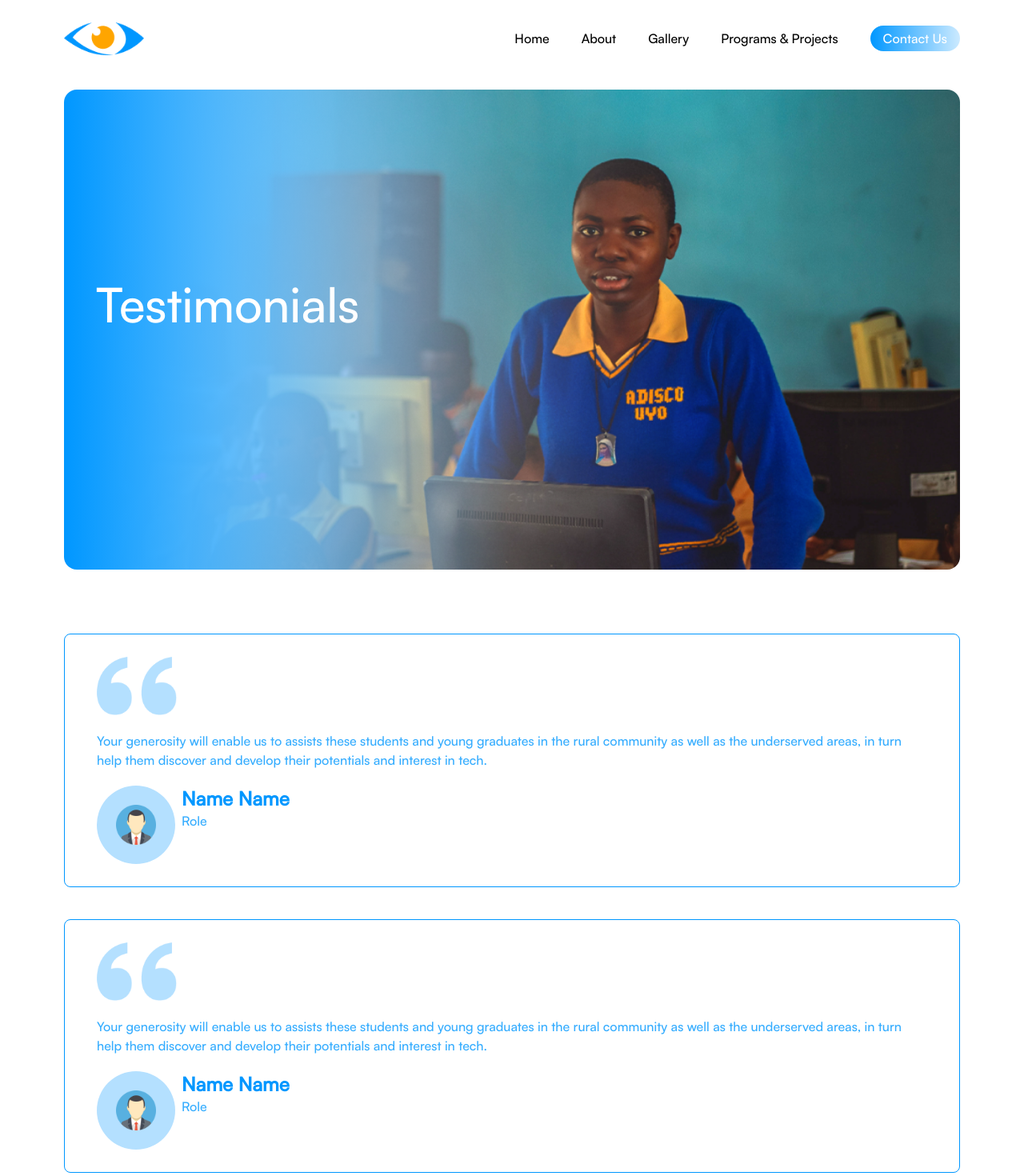
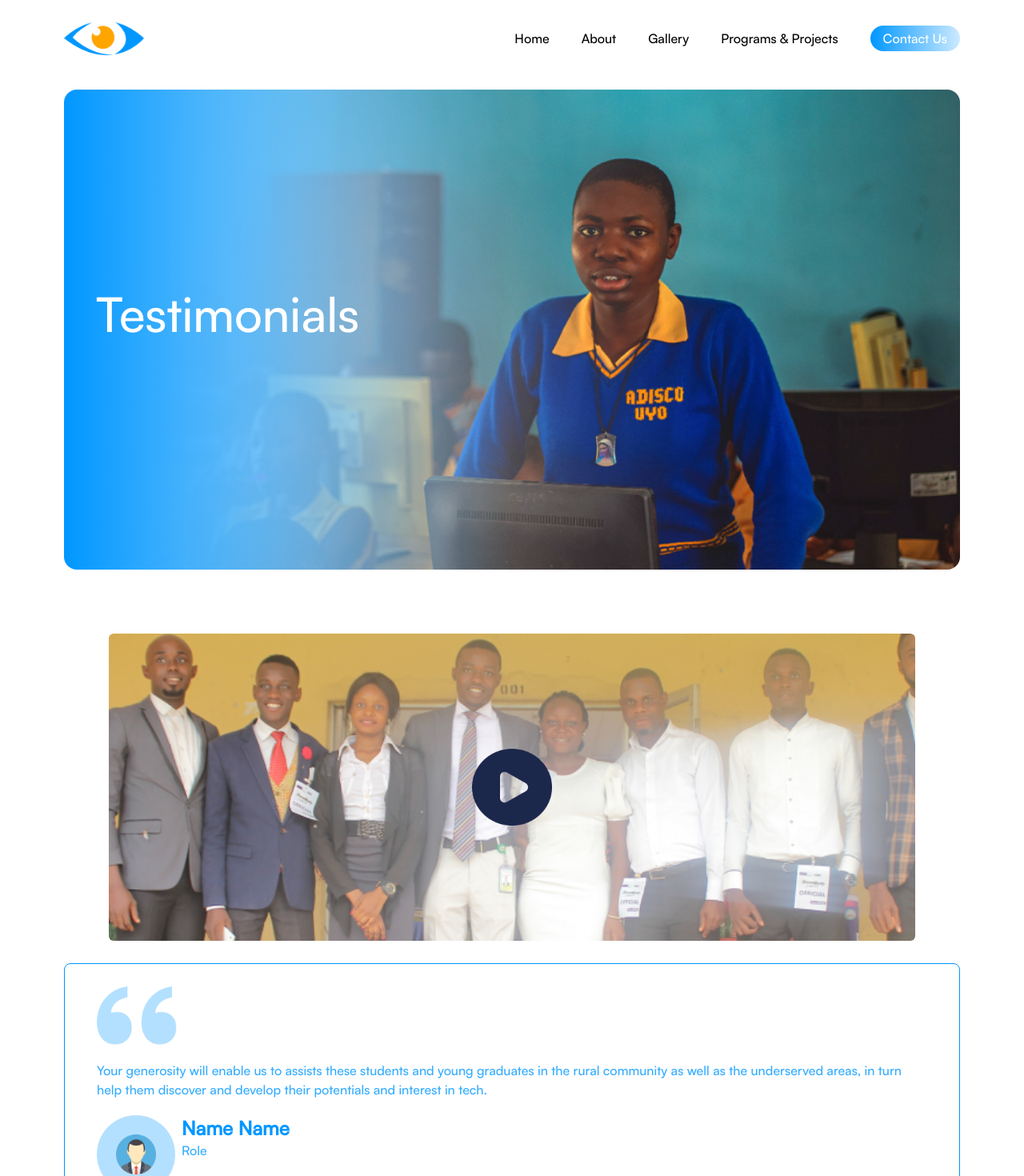
Before and after one commit to Austinobravo/seep, a Next.js app: page /testimonials in a window 1280 px wide. Shown: the top 1470 px of the page at 80% size. Built offline with nearby package versions, Linux system fonts and the light colour scheme.

Commit message:
Added testimonials video

```diff
--- a/app/(gallery)/gallery/_components/Gallery.tsx
+++ b/app/(gallery)/gallery/_components/Gallery.tsx
@@ -18,7 +18,7 @@ const ImagesOf2019 = [
     {
         first: '',
         second: '/images/Frame 52.png',
-        third: '/images/SEEP_23 1.png'
+        third: '/images/SEEP_231.png'
     },
 
 ]
--- a/app/(seep)/seep/_components/Beneficiaries.tsx
+++ b/app/(seep)/seep/_components/Beneficiaries.tsx
@@ -38,17 +38,17 @@ const Beneficiaries = () => {
             {/* ))} */}
             <div className='seep-bg-color bg-center bg-cover bg-no-repeat relative h-80 w-full rounded-lg' style={{backgroundImage : `url(${occasions[currentImageIndex].image})`}}>
               <div className='bg-gradient-to-t from-[#0097FF] h-80 via-transparent to-transparent'>
-                <div className='flex justify-between items-center pt-24 px-5'>
-                  <ChevronLeft color='white' size={45} onClick={DecrementIndex} className='cursor-pointer'/>
+                <div className='flex justify-between items-center pt-24 md:px-5 px-2'>
+                  <ChevronLeft color='white' size={45} onClick={DecrementIndex} className='cursor-pointer'/ >
                   <ChevronRight color='white' size={45} onClick={IncrementIndex} className='cursor-pointer'/>
                 </div>
-                <div className='bottom-10 absolute px-10 w-full'>
+                <div className='bottom-10 absolute md:px-10 px-3 w-full'>
                   <div>
                     <p className='text-white font-bold text-xl'>{occasions[currentImageIndex].title}</p>
                   </div>
                   <div className='flex justify-between items-center'>
-                    <Image src={`/images/seep_logo.png`} width={100} height={100} alt='seep logo'/>
-                    <Image src={`/images/logo.png`} width={100} height={100} alt='logo'/>
+                    <Image src={`/images/seep_logo.png`} width={100} height={100} alt='seep logo' className='md:w-28 w-20'/>
+                    <Image src={`/images/logo.png`} width={100} height={100} alt='logo' className='md:w-28 w-20'/>
                   </div>
 
                 </div>
--- a/app/(testimonials)/testimonials/_components/TestimonialHero.tsx
+++ b/app/(testimonials)/testimonials/_components/TestimonialHero.tsx
@@ -3,10 +3,10 @@ import React from 'react'
 
 const TestimonialHero = () => {
   return (
-    <section className='md:px-20 px-10 space-y-10'>
+    <section className='md:px-20 px-10 '>
         <FadeInSection direction={`up`}>
             <div className='w-full bg-cover md:bg-right-top bg-center h-[600px] rounded-2xl text-white' style={{backgroundImage: `url(/images/mission_2.png)`}}>
-                <div className='bg-gradient-to-r from-[#0097FF] via-transparent to-transparent h-[600px] rounded-2xl flex flex-col md:pl-10 pl-5 md:justify-center justify-end pb-16 space-y-5'>
+                <div className='bg-gradient-to-r from-[#0097FF] via-transparent to-transparent h-[600px] rounded-2xl flex flex-col md:pl-10 pl-5 md:justify-center justify-end pb-10 space-y-5'>
                     <h1 className='md:text-6xl text-3xl  leading-relaxed md:w-[600px]'>Testimonials</h1>
                 </div>
             </div>
--- a/app/(testimonials)/testimonials/_components/TestimonialSection.tsx
+++ b/app/(testimonials)/testimonials/_components/TestimonialSection.tsx
@@ -24,6 +24,13 @@ const Testimonials = [
 const TestimonialSection = () => {
   return (
     <section className='md:px-20 px-10 py-20'>
+        <FadeInSection direction={`down`}>
+            <div className='w-[90%] rounded-md mx-auto h-96 mb-7 bg-cover cursor-pointer bg-center flex justify-center items-center' style={{backgroundImage: `url(/images/SEEP_231.png)`}}>
+                <Image src={`/images/VideoIcon.png`} width={100} height={100} alt='Icon'/>
+            </div>
+
+
+        </FadeInSection>
         <FadeInSection direction={`up`}>
             <div className='text-[#33ACFF] space-y-10'>
                 {Testimonials.map((testimonial, index) => (
--- a/app/globals.css
+++ b/app/globals.css
@@ -52,3 +52,12 @@
   opacity: 1;
   transform: translateY(0);
 }
+.fade-in-section.down {
+  opacity: 0;
+  transform: translateY(-20px);
+}
+
+.fade-in-section.is-visible.down {
+  opacity: 1;
+  transform: translateY(0);
+}
```
Also changed, not shown: public/images/SEEP_231.png (renamed from public/images/SEEP_23 1.png), public/images/VideoIcon.png (added).
